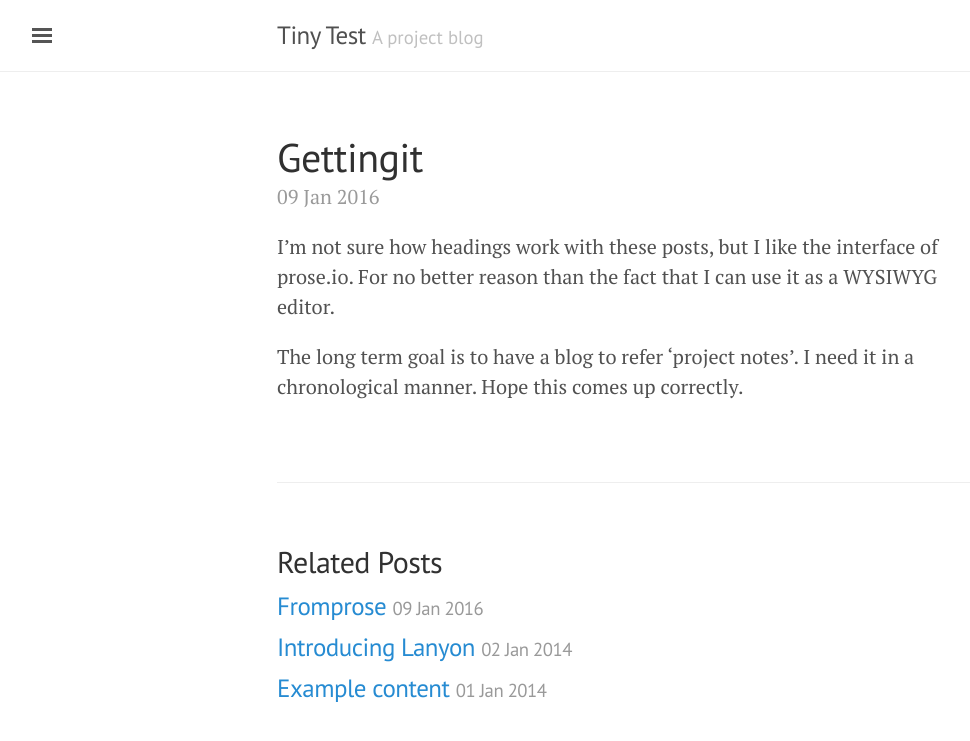
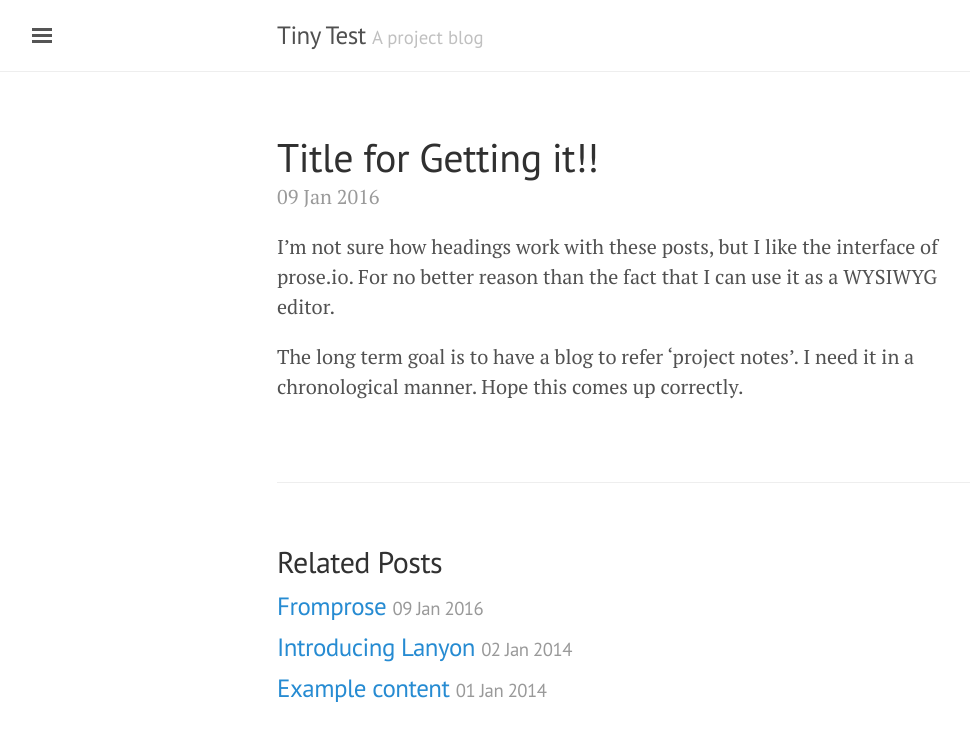
Before and after one commit to abrahamvarricatt/tiny_test, a Jekyll site: the page built from _posts/2016-01-09-gettingit.md, in a window 1280 px wide. Shown: the top 741 px of the page, without its empty margins (3-973 px from the left). Built offline with Jekyll 4.4.1, drawn with Linux system fonts in a browser that asks for light colours.

Commit message:
Updated 2016-01-09-gettingit.md

```diff
--- a/_posts/2016-01-09-gettingit.md
+++ b/_posts/2016-01-09-gettingit.md
@@ -1,7 +1,9 @@
 ---
 published: true
 layout: post
+title: "Title for Getting it!!"
 ---
+
 
 
 I'm not sure how headings work with these posts, but I like the interface of prose.io. For no better reason than the fact that I can use it as a WYSIWYG editor.
```
